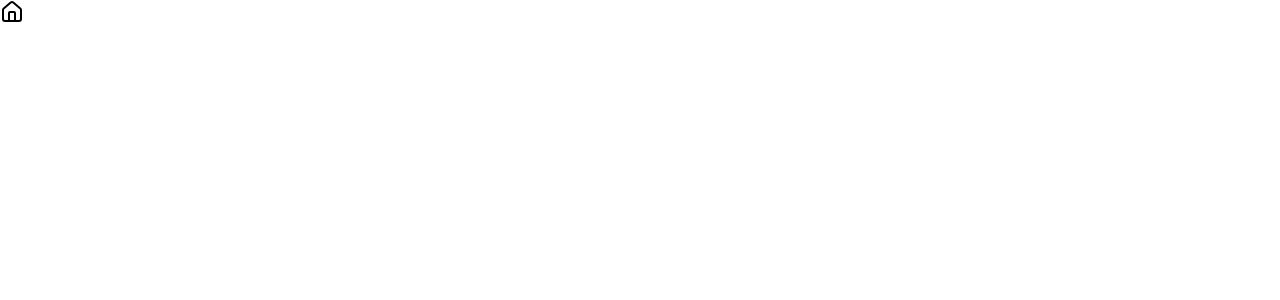
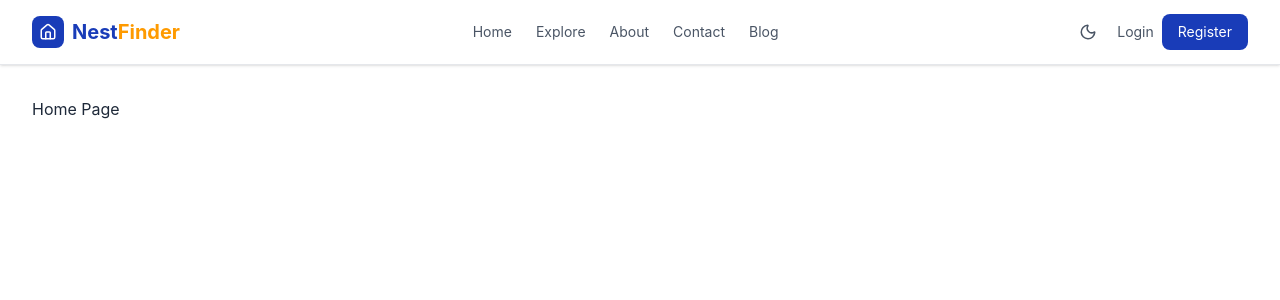
Before and after one commit to Abdurrobr34l/nestfinder, a React (Vite) app: page / in a window 1280 px wide. Shown: the top 300 px of the page. Built offline with nearby package versions, Linux system fonts and the light colour scheme.

Commit message:
Added header

```diff
--- a/src/App.tsx
+++ b/src/App.tsx
@@ -1,6 +1,7 @@
 import { BrowserRouter, Routes, Route, Navigate } from "react-router"
 import { useAuth } from "./Hooks/useAuth"
-import { Contact, Home } from "lucide-react"
+import { Contact } from "lucide-react"
+import Home from "./Pages/Home"
 import Explore from "./Pages/Explore"
 import PropertyDetails from "./Pages/PropertyDetails"
 import About from "./Pages/About"
--- /dev/null
+++ b/src/Components/Layout/Navbar.tsx
@@ -0,0 +1,183 @@
+import { useState } from "react"
+import { Link, useNavigate } from "react-router"
+import { Menu, X, Sun, Moon, Home, Search, Info, Phone, BookOpen, User, LogOut, LayoutDashboard } from "lucide-react"
+import { useTheme } from "../../Context/useTheme"
+import { useAuth } from "../../Hooks/useAuth"
+
+const Navbar = () => {
+  const { isDark, toggleTheme } = useTheme()
+  const { user, logout, isAuthenticated } = useAuth()
+  const [isMenuOpen, setIsMenuOpen] = useState(false)
+  const [isProfileOpen, setIsProfileOpen] = useState(false)
+  const navigate = useNavigate()
+
+  const handleLogout = () => {
+    logout()
+    setIsProfileOpen(false)
+    navigate("/")
+  }
+
+  const navLinks = [
+    { label: "Home", path: "/", icon: <Home size={16} /> },
+    { label: "Explore", path: "/explore", icon: <Search size={16} /> },
+    { label: "About", path: "/about", icon: <Info size={16} /> },
+    { label: "Contact", path: "/contact", icon: <Phone size={16} /> },
+    { label: "Blog", path: "/blog", icon: <BookOpen size={16} /> },
+  ]
+
+  return (
+    <nav className="sticky top-0 z-50 w-full bg-white dark:bg-gray-900 border-b border-gray-200 dark:border-gray-700 shadow-sm">
+      <div className="max-w-7xl mx-auto px-4 sm:px-6 lg:px-8">
+        <div className="flex items-center justify-between h-16">
+
+          {/* Logo */}
+          <Link to="/" className="flex items-center gap-2">
+            <div className="w-8 h-8 bg-blue-800 rounded-lg flex items-center justify-center">
+              <Home size={18} className="text-white" />
+            </div>
+            <span className="text-xl font-bold text-blue-800 dark:text-blue-400">
+              Nest<span className="text-amber-500">Finder</span>
+            </span>
+          </Link>
+
+          {/* Desktop nav links */}
+          <div className="hidden md:flex items-center gap-6">
+            {navLinks.map(link => (
+              <Link
+                key={link.path}
+                to={link.path}
+                className="flex items-center gap-1 text-sm text-gray-600 dark:text-gray-300 hover:text-blue-800 dark:hover:text-blue-400 transition-colors"
+              >
+                {link.label}
+              </Link>
+            ))}
+          </div>
+
+          {/* Right side */}
+          <div className="flex items-center gap-3">
+
+            {/* Dark mode toggle */}
+            <button
+              onClick={toggleTheme}
+              className="p-2 rounded-lg text-gray-600 dark:text-gray-300 hover:bg-gray-100 dark:hover:bg-gray-800 transition-colors"
+            >
+              {isDark ? <Sun size={18} /> : <Moon size={18} />}
+            </button>
+
+            {/* Not logged in */}
+            {!isAuthenticated && (
+              <div className="hidden md:flex items-center gap-2">
+                <Link
+                  to="/login"
+                  className="text-sm text-gray-600 dark:text-gray-300 hover:text-blue-800 dark:hover:text-blue-400 transition-colors"
+                >
+                  Login
+                </Link>
+                <Link
+                  to="/register"
+                  className="text-sm bg-blue-800 text-white px-4 py-2 rounded-lg hover:bg-blue-900 transition-colors"
+                >
+                  Register
+                </Link>
+              </div>
+            )}
+
+            {/* Logged in — profile dropdown */}
+            {isAuthenticated && (
+              <div className="relative">
+                <button
+                  onClick={() => setIsProfileOpen(!isProfileOpen)}
+                  className="flex items-center gap-2 p-1 rounded-lg hover:bg-gray-100 dark:hover:bg-gray-800 transition-colors"
+                >
+                  <img
+                    src={user?.avatar}
+                    alt={user?.name}
+                    className="w-8 h-8 rounded-full object-cover"
+                  />
+                  <span className="hidden md:block text-sm text-gray-700 dark:text-gray-300">
+                    {user?.name}
+                  </span>
+                </button>
+
+                {/* Dropdown */}
+                {isProfileOpen && (
+                  <div className="absolute right-0 mt-2 w-48 bg-white dark:bg-gray-800 rounded-xl shadow-lg border border-gray-200 dark:border-gray-700 py-2 z-50">
+                    <Link
+                      to={user?.role === "admin" ? "/dashboard/admin" : "/dashboard/user"}
+                      onClick={() => setIsProfileOpen(false)}
+                      className="flex items-center gap-2 px-4 py-2 text-sm text-gray-700 dark:text-gray-300 hover:bg-gray-100 dark:hover:bg-gray-700"
+                    >
+                      <LayoutDashboard size={16} />
+                      Dashboard
+                    </Link>
+                    <Link
+                      to="/dashboard/user"
+                      onClick={() => setIsProfileOpen(false)}
+                      className="flex items-center gap-2 px-4 py-2 text-sm text-gray-700 dark:text-gray-300 hover:bg-gray-100 dark:hover:bg-gray-700"
+                    >
+                      <User size={16} />
+                      Profile
+                    </Link>
+                    <hr className="my-1 border-gray-200 dark:border-gray-700" />
+                    <button
+                      onClick={handleLogout}
+                      className="flex items-center gap-2 px-4 py-2 text-sm text-red-500 hover:bg-gray-100 dark:hover:bg-gray-700 w-full text-left"
+                    >
+                      <LogOut size={16} />
+                      Logout
+                    </button>
+                  </div>
+                )}
+              </div>
+            )}
+
+            {/* Mobile menu button */}
+            <button
+              onClick={() => setIsMenuOpen(!isMenuOpen)}
+              className="md:hidden p-2 rounded-lg text-gray-600 dark:text-gray-300 hover:bg-gray-100 dark:hover:bg-gray-800"
+            >
+              {isMenuOpen ? <X size={20} /> : <Menu size={20} />}
+            </button>
+          </div>
+        </div>
+
+        {/* Mobile menu */}
+        {isMenuOpen && (
+          <div className="md:hidden border-t border-gray-200 dark:border-gray-700 py-3 space-y-1">
+            {navLinks.map(link => (
+              <Link
+                key={link.path}
+                to={link.path}
+                onClick={() => setIsMenuOpen(false)}
+                className="flex items-center gap-2 px-3 py-2 text-sm text-gray-600 dark:text-gray-300 hover:bg-gray-100 dark:hover:bg-gray-800 rounded-lg"
+              >
+                {link.icon}
+                {link.label}
+              </Link>
+            ))}
+            {!isAuthenticated && (
+              <>
+                <Link
+                  to="/login"
+                  onClick={() => setIsMenuOpen(false)}
+                  className="flex items-center gap-2 px-3 py-2 text-sm text-gray-600 dark:text-gray-300 hover:bg-gray-100 dark:hover:bg-gray-800 rounded-lg"
+                >
+                  Login
+                </Link>
+                <Link
+                  to="/register"
+                  onClick={() => setIsMenuOpen(false)}
+                  className="flex items-center gap-2 px-3 py-2 text-sm bg-blue-800 text-white rounded-lg"
+                >
+                  Register
+                </Link>
+              </>
+            )}
+          </div>
+        )}
+      </div>
+    </nav>
+  )
+}
+
+export default Navbar
--- a/src/Pages/Home.tsx
+++ b/src/Pages/Home.tsx
@@ -1,5 +1,12 @@
+import Navbar from "../Components/Layout/Navbar"
+
 const Home = () => {
-  return <div>Home</div>;
-};
+  return (
+    <div>
+      <Navbar />
+      <div className="p-8 text-gray-800 dark:text-white">Home Page</div>
+    </div>
+  )
+}
 
-export default Home;
+export default Home
--- a/src/index.css
+++ b/src/index.css
@@ -1 +1,2 @@
 @import "tailwindcss";
+@variant dark (&:where(.dark, .dark *));
```
